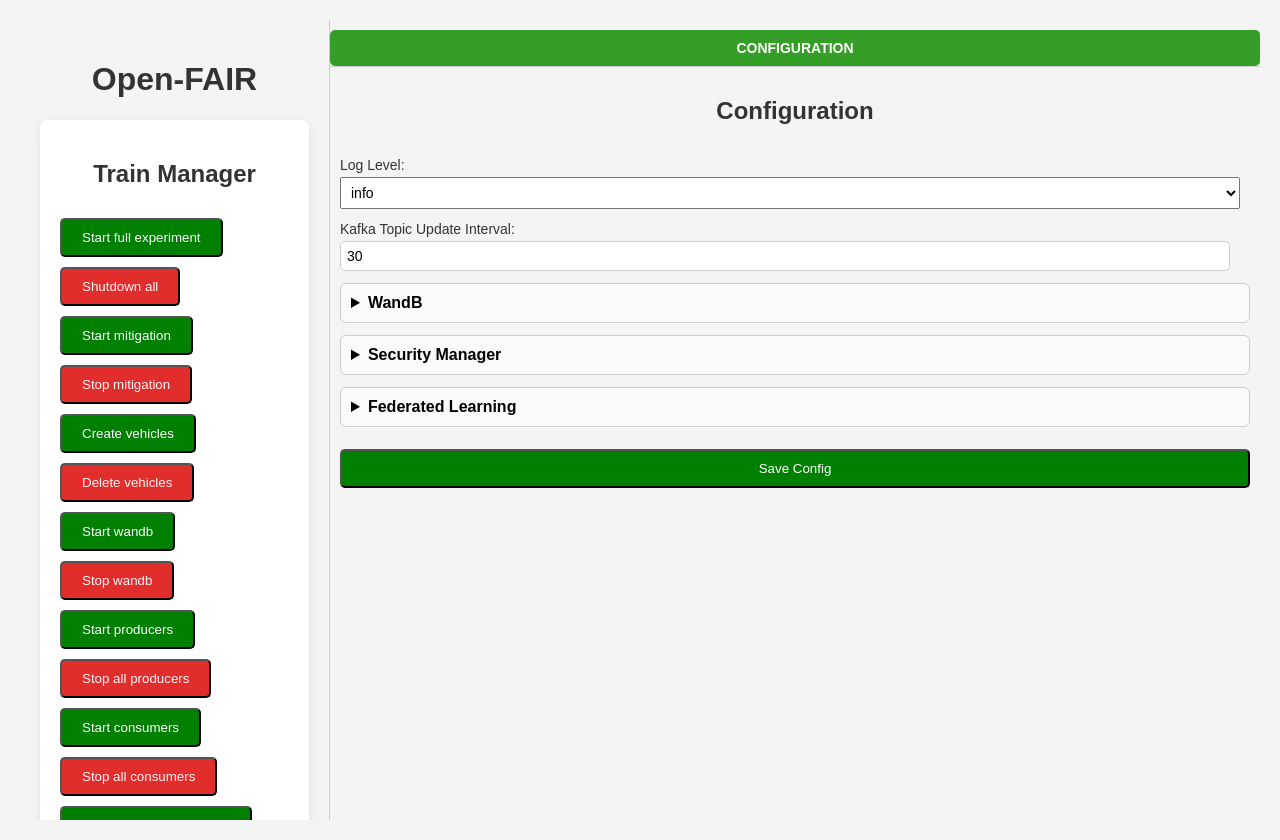
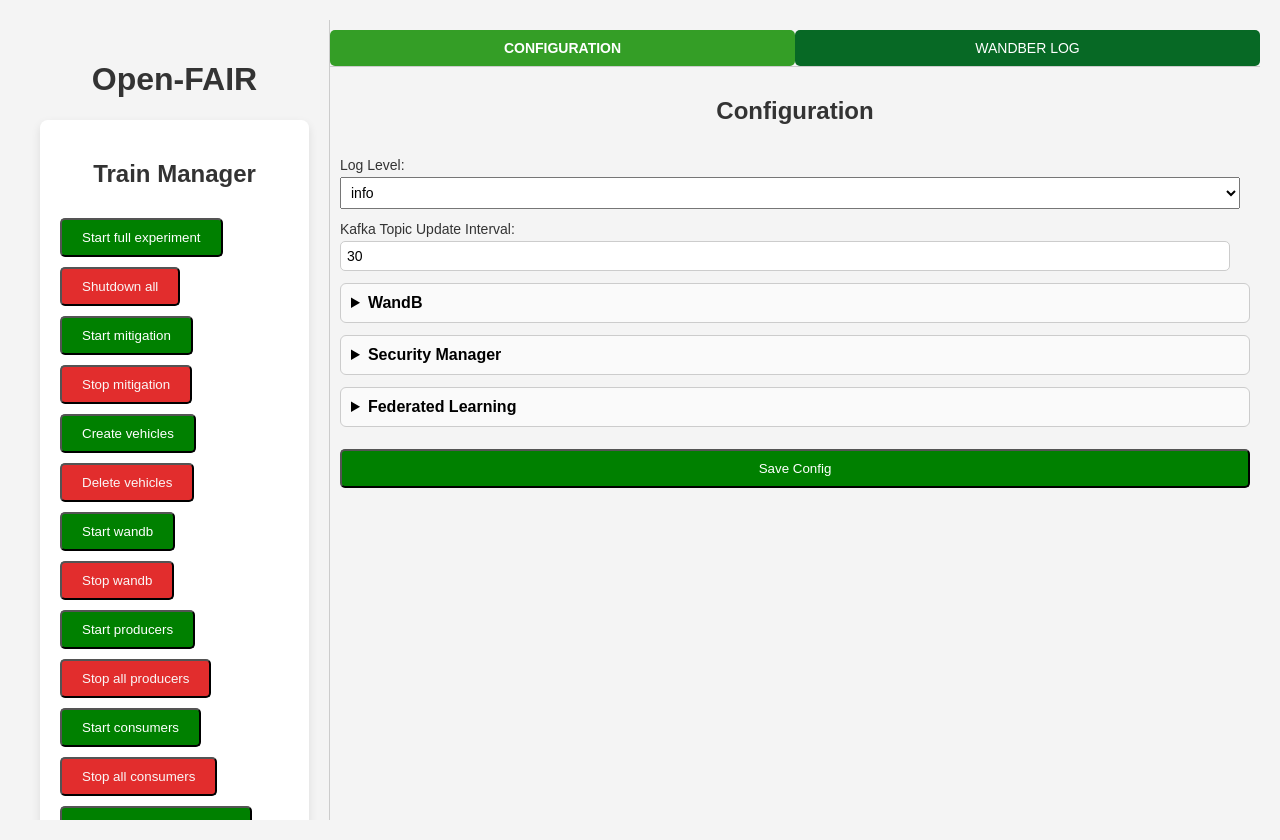
Before and after one commit to DIETI-DISTA-IoT/of-dashboard, a Python web app: template templates/index.html in a window 1280 px wide. Run offline with Jinja, Linux system fonts and the light colour scheme; the template is opened without the code that fills it, so the values that code supplies are empty.

Commit message:
log stuff fixed

```diff
--- a/app.py
+++ b/app.py
@@ -347,9 +347,9 @@ def create_app(cfg: DictConfig) -> None:
     def logs(container_name):
         try:
             c = container_manager.client.containers.get(container_name)
-            # get the last N lines only
-            output = c.logs(tail=100).decode('utf-8', errors='replace')
-            since = request.args.get("since", type=float)  # Unix timestamp in seconds
+            if c.status != 'running':
+                return f"[ERROR] Container {container_name} is not running\n", 500, {'Content-Type': 'text/plain; charset=utf-8'}
+            since = request.args.get("since", type=float)  # Unix timestamp in millis
             if since:
                 output = c.logs(since=since).decode('utf-8', errors='replace')
             else:
--- a/static/js/dashboard.js
+++ b/static/js/dashboard.js
@@ -225,12 +225,13 @@ window.addEventListener('DOMContentLoaded', (event) => {
       const resp = await fetch(`/logs/${container_name}?since=${since}`);
       if (!resp.ok) throw new Error(resp.status);
       const text = await resp.text();
+      console.log(`tab ${tab.id} Received text:`, text);
       if (text.trim()) {
         box.textContent += text + "\n";
         box.scrollTop = box.scrollHeight;
       }
       // update timestamp for next call
-      lastTimeDict[tab.id] = new Date().getTime();
+      lastTimeDict[tab.id] = Date.now() / 1000;
       // console.log(`tab ${tab.id} new last time: ${lastTimeDict[tab.id]}`);
 
     } catch (err) {
--- a/templates/index.html
+++ b/templates/index.html
@@ -72,6 +72,7 @@
             <div class="tabs">
                 <button class="tablink active" onclick="openTab(event, 'config')">CONFIGURATION</button>
                 <!--button class="tablink" onclick="openTab(event, 'dash-log')">DASH LOG</button-->
+                <button id="wandber_log" class="tablink" onclick="openTab(event, 'wandber-log')">WANDBER LOG</button>
                 {% for button in rendering_params.botmaster_buttons %}
                     <button id="{{ button }}_producer_log" class="tablink" onclick="openTab(event, '{{ button }}_producer-log')">{{ button }} Producer logs</button>
                     <button id="{{ button }}_consumer_log" class="tablink" onclick="openTab(event, '{{ button }}_consumer-log')">{{ button }} Consumer logs</button>
@@ -145,6 +146,10 @@
                 <h2>Dashboard Log</h2>
                 <div id="dashboard-log-box"  class="log-box"></div>
             </div-->
+            <div id="wandber-log" class="tabcontent">
+                <h2>Wandber Log</h2>
+                <div id="wandber-log-box"  class="log-box"></div>
+            </div>
             {% for button in rendering_params.botmaster_buttons %}
                 <div id="{{ button }}_consumer-log" class="tabcontent">
                     <h2>{{ button }} Consumer Log</h2>
```
